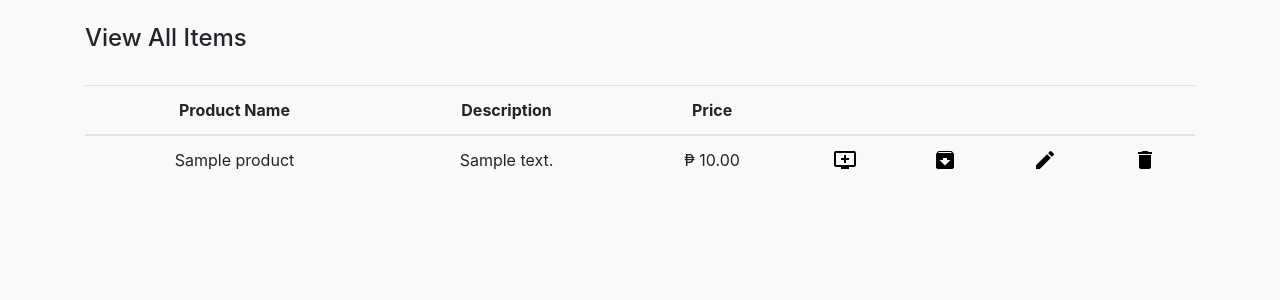
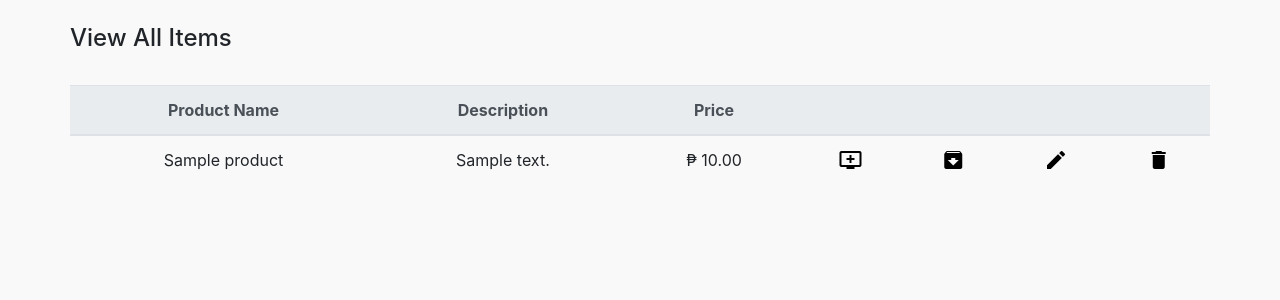
Before and after one commit to alexandra-cyrielle-mangune/cssweng_s15_group5, a Node server app: page /view_all_items in a window 1280 px wide. Shown: the part 56-356 px from the top of the page. Run offline with Node 20, Linux system fonts and the light colour scheme; tables that the repository leaves empty hold one stand-in row (values such as "Sample post"); some libraries are stand-ins or nearby versions.

Commit message:
updated add item

```diff
--- a/controllers/productController.js
+++ b/controllers/productController.js
@@ -2,8 +2,10 @@ const productModel = require('../models/productModel');
 const {validationResult} = require('express-validator');
 const {productValidation} = require('../validators');
 const multer = require('multer');
-const db = require('../setters/db');
+const fs = require('fs');
 
+
+// const db = require('../setters/db');
 // const mongoose = require('mongoose');
 // const path = require('path');
 // const crypto = require('crypto');
@@ -45,7 +47,9 @@ const storage = multer.diskStorage({
     cb(null, './public/uploads');
   },
   filename: function(req, file, cb) {
-    cb(null, file.originalname);
+    cb(null, fs.rename(file.originalname, file.originalname.replace(/\s+/g, '-').toLowerCase(), () => {
+      console.log('File renamed!');
+    }));
   }
 });
 
@@ -57,22 +61,27 @@ exports.addProduct = (req, res) => {
   const errors = validationResult(req);
   if(errors.isEmpty()) {
 
+    var image;
     var {pName, desc, pCat, price} = req.body;
     var slug = req.body.pName.replace(/\s+/g, '-').toLowerCase();
+
+    console.log(req.file); // testing
 
     if(req.file == undefined || req.file == null || req.file == "") {
       req.flash('error_msg', "Please upload an image!");
       res.redirect('/add_new_item');
     }
     else {
-      var {image} = req.file;
+      image = req.file;
       if(image == undefined || image == null || image == "") {
         image = 'img/tote-bag-1.jpg';
       }
       else {
-        image = "uploads/" + req.file.originalname.replace(/\s+/g, '-').toLowerCase();;
+        image = "uploads/" + req.file.originalname.replace(/\s+/g, '-').toLowerCase();
       }
     }
+
+    console.log(image);
 
     productModel.getOne({slug: slug}, (err, result) => {
       if(result) {
@@ -96,8 +105,7 @@ exports.addProduct = (req, res) => {
             res.redirect('/add_new_item');
           }
           else {
-
-            req.flash('success_msg', 'You have successfully edited the details of a product!');
+            req.flash('success_msg', 'You have added a new product in the catalogue!');
             res.redirect('/add_new_item');
           }
         });
--- a/views/viewItems.hbs
+++ b/views/viewItems.hbs
@@ -1,9 +1,9 @@
-<div class="container-fluid">
+{{!-- <div class="container-fluid"> --}}
   <h4 class="mt-4">View All Items</h4>
   {{> messages}}
   <br>
-  <table class="table table-hover text-center">
-    <thead>
+  <table class="table text-center">
+    <thead class="thead-light">
       <tr>
         {{!-- <th scope="col">Product No.</th> --}}
         <th scope="col">Product Name</th>
@@ -38,4 +38,4 @@
       {{/if}}
     </tbody>
   </table>
-</div>
+{{!-- </div> --}}
```
